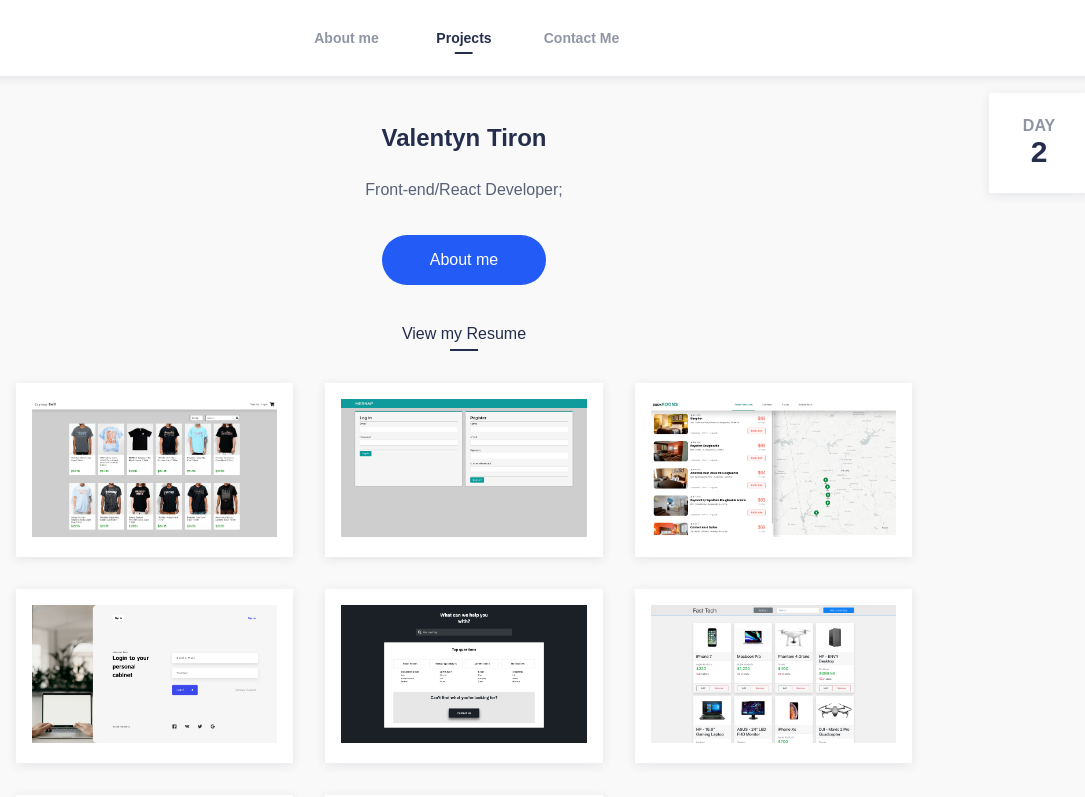
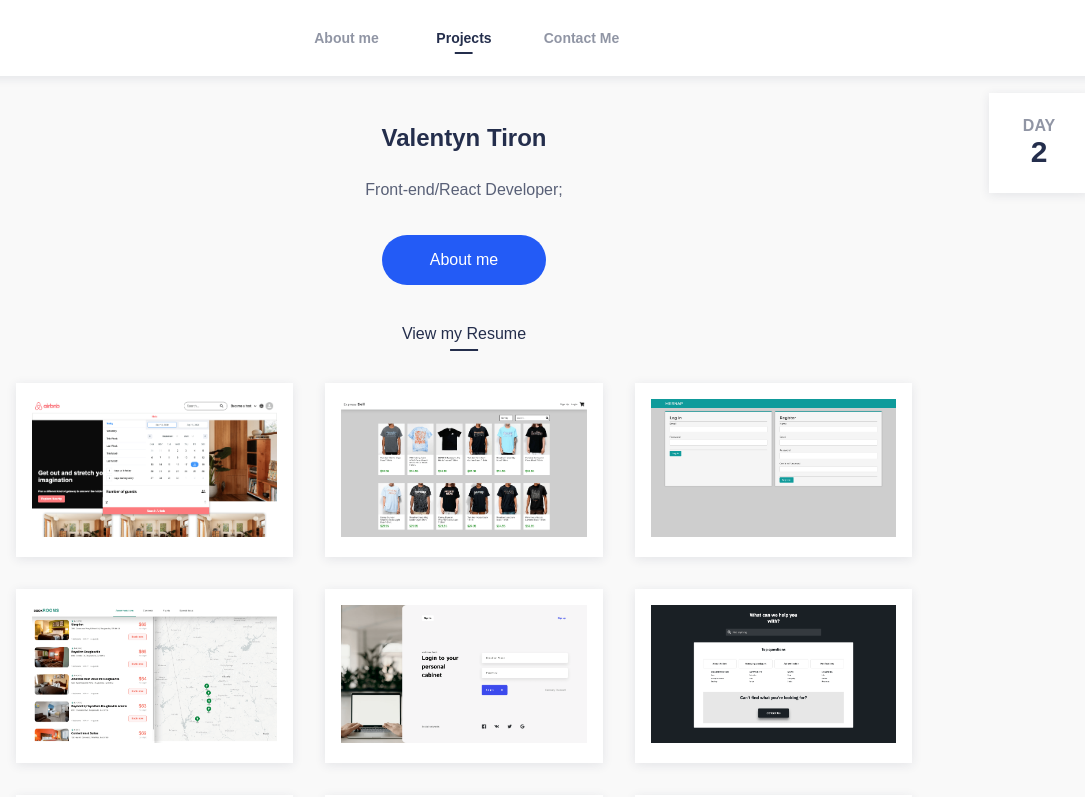
Before and after one commit to vtiron2002/portfolio, a React (Create React App) app: page / in a window 1280 px wide. Shown: the top 797 px of the page, without its empty margins (176-1261 px from the left). Built offline with nearby package versions, Linux system fonts and the light colour scheme; a web font is replaced by a local one.

Commit message:
added airbnb clone project

```diff
--- a/src/projects.js
+++ b/src/projects.js
@@ -1,4 +1,11 @@
 const projects = [
+  {
+    name: 'Airbnb Clone',
+    img: require('./images/airbnb-clone.png'),
+    info: 'Airbnb clone made with React and React date picker. Front-end only',
+    codeLink: 'https://github.com/vtiron2002/airbnb-clone',
+    pageSite: 'https://airbnb-a53bc.web.app/'
+  },
   {
     name: 'Express-Sell',
     img: require('./images/express-sell.png'),
```
Also changed, not shown: src/images/airbnb-clone.png (added), 11 other files (tests, documents, lock files or other folders).
